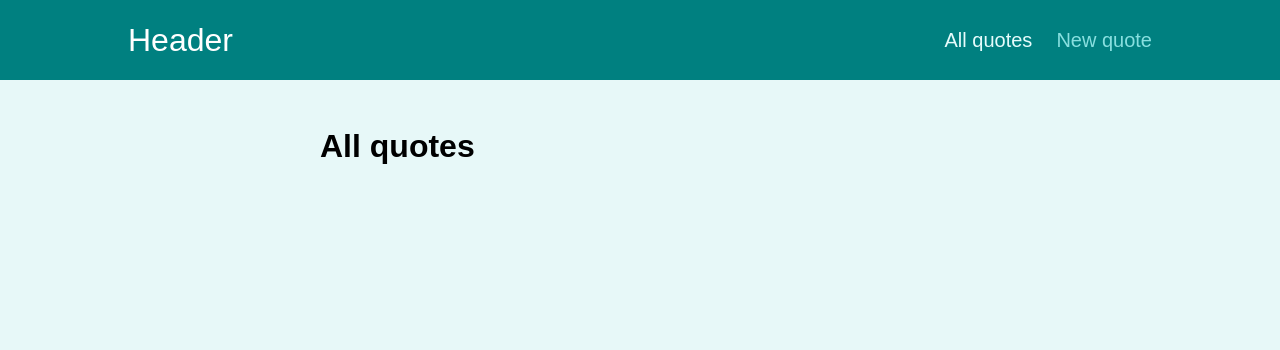
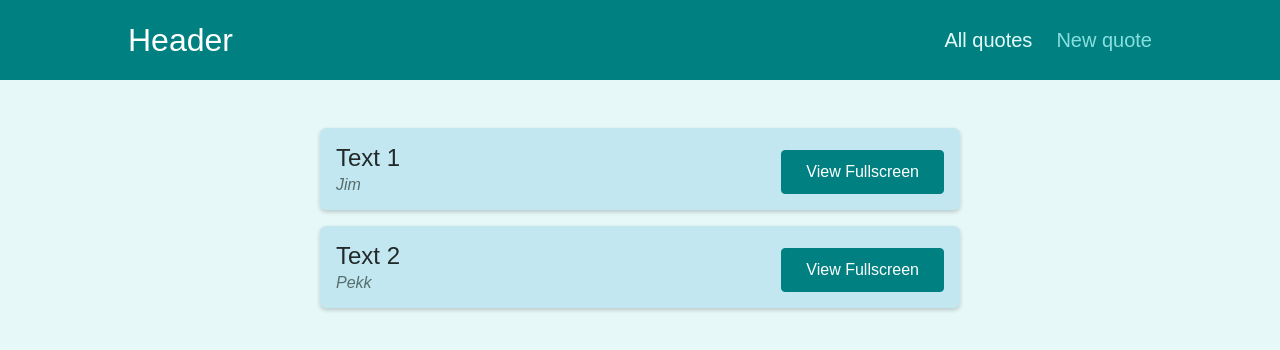
Before and after one commit to N00bG1rl/React-SPA, a React (Create React App) app: page /quotes in a window 1280 px wide. Shown: the top 350 px of the page. Built offline with nearby package versions, Linux system fonts and the light colour scheme.

Commit message:
Outputing data

```diff
--- a/src/components/UI/Card.js
+++ b/src/components/UI/Card.js
@@ -0,0 +1,7 @@
+import styles from './Card.module.css'
+
+const Card = props => {
+  return <div className={styles.card}>{props.children}</div>
+}
+
+export default Card
--- a/src/components/quotes/HighlightedQuote.js
+++ b/src/components/quotes/HighlightedQuote.js
@@ -0,0 +1,12 @@
+import styles from './HighlightedQuote.module.css'
+
+const HighlightedQuote = props => {
+  return (
+    <figure className={styles.quote}>
+      <p>{props.text}</p>
+      <figcaption>{props.author}</figcaption>
+    </figure>
+  )
+}
+
+export default HighlightedQuote
--- a/src/components/quotes/QuoteForm.js
+++ b/src/components/quotes/QuoteForm.js
@@ -0,0 +1,47 @@
+import { useRef } from 'react'
+
+import Card from '../UI/Card'
+import LoadingSpinner from '../UI/LoadingSpinner'
+import styles from './QuoteForm.module.css'
+
+const QuoteForm = props => {
+  const authorInputRef = useRef()
+  const textInputRef = useRef()
+
+  function handleFormSubmit(event) {
+    event.preventDefault()
+
+    const enteredAuthor = authorInputRef.current.value
+    const enteredText = textInputRef.current.value
+
+    // optional: Could validate here
+
+    props.onAddQuote({ author: enteredAuthor, text: enteredText })
+  }
+
+  return (
+    <Card>
+      <form className={styles.form} onSubmit={handleFormSubmit}>
+        {props.isLoading && (
+          <div className={styles.loading}>
+            <LoadingSpinner />
+          </div>
+        )}
+
+        <div className={styles.control}>
+          <label htmlFor='author'>Author</label>
+          <input type='text' id='author' ref={authorInputRef} />
+        </div>
+        <div className={styles.control}>
+          <label htmlFor='text'>Text</label>
+          <textarea id='text' rows='5' ref={textInputRef}></textarea>
+        </div>
+        <div className={styles.actions}>
+          <button className='btn'>Add Quote</button>
+        </div>
+      </form>
+    </Card>
+  )
+}
+
+export default QuoteForm
--- a/src/components/quotes/QuoteItem.js
+++ b/src/components/quotes/QuoteItem.js
@@ -0,0 +1,21 @@
+import { Link } from 'react-router-dom'
+
+import styles from './QuoteItem.module.css'
+
+const QuoteItem = props => {
+  return (
+    <li className={styles.item}>
+      <figure>
+        <blockquote>
+          <p>{props.text}</p>
+        </blockquote>
+        <figcaption>{props.author}</figcaption>
+      </figure>
+      <Link className='btn' to={`/quotes/${props.id}`}>
+        View Fullscreen
+      </Link>
+    </li>
+  )
+}
+
+export default QuoteItem
--- a/src/components/quotes/QuoteList.js
+++ b/src/components/quotes/QuoteList.js
@@ -0,0 +1,23 @@
+import { Fragment } from 'react'
+
+import QuoteItem from './QuoteItem'
+import styles from './QuoteList.module.css'
+
+const QuoteList = props => {
+  return (
+    <Fragment>
+      <ul className={styles.list}>
+        {props.quotes.map(quote => (
+          <QuoteItem
+            key={quote.id}
+            id={quote.id}
+            author={quote.author}
+            text={quote.text}
+          />
+        ))}
+      </ul>
+    </Fragment>
+  )
+}
+
+export default QuoteList
--- a/src/pages/AllQuotes.js
+++ b/src/pages/AllQuotes.js
@@ -1,5 +1,12 @@
+import QuoteList from '../components/quotes/QuoteList'
+
+const DUMMY_QUOTES = [
+  { id: 'q1', author: 'Jim', text: 'Text 1' },
+  { id: 'q2', author: 'Pekk', text: 'Text 2' },
+]
+
 const AllQuotes = () => {
-  return <h1>All quotes</h1>
+  return <QuoteList quotes={DUMMY_QUOTES} />
 }
 
 export default AllQuotes
--- a/src/pages/NewQuote.js
+++ b/src/pages/NewQuote.js
@@ -1,5 +1,11 @@
+import QuoteForm from '../components/quotes/QuoteForm'
+
 const NewQuote = () => {
-  return <h1>New quote page</h1>
+  const handleQuoteAdd = data => {
+    console.log(data)
+  }
+
+  return <QuoteForm onAddQuote={handleQuoteAdd}></QuoteForm>
 }
 
 export default NewQuote
--- a/src/pages/QuoteDetails.js
+++ b/src/pages/QuoteDetails.js
@@ -1,16 +1,25 @@
 import { useParams, Route } from 'react-router-dom'
 import { Fragment } from 'react'
 
+import HighlightedQuote from '../components/quotes/HighlightedQuote'
 import Comments from '../components/comments/Comments'
+
+const DUMMY_QUOTES = [
+  { id: 'q1', author: 'Jim', text: 'Text 1' },
+  { id: 'q2', author: 'Pekk', text: 'Text 2' },
+]
 
 const QuoteDetails = () => {
   // For displaing quoteId ?
   const params = useParams()
 
+  const quote = DUMMY_QUOTES.find(content => content.id === params.quoteId)
+
+  if (!quote) return <p>No quote found!</p>
+
   return (
     <Fragment>
-      <h1>Quote details page</h1>
-      <p>{params.quoteId}</p>
+      <HighlightedQuote text={quote.text} author={quote.author} />
       <Route path={`/quotes/${params.quoteId}/comments`}>
         <Comments />
       </Route>
```
